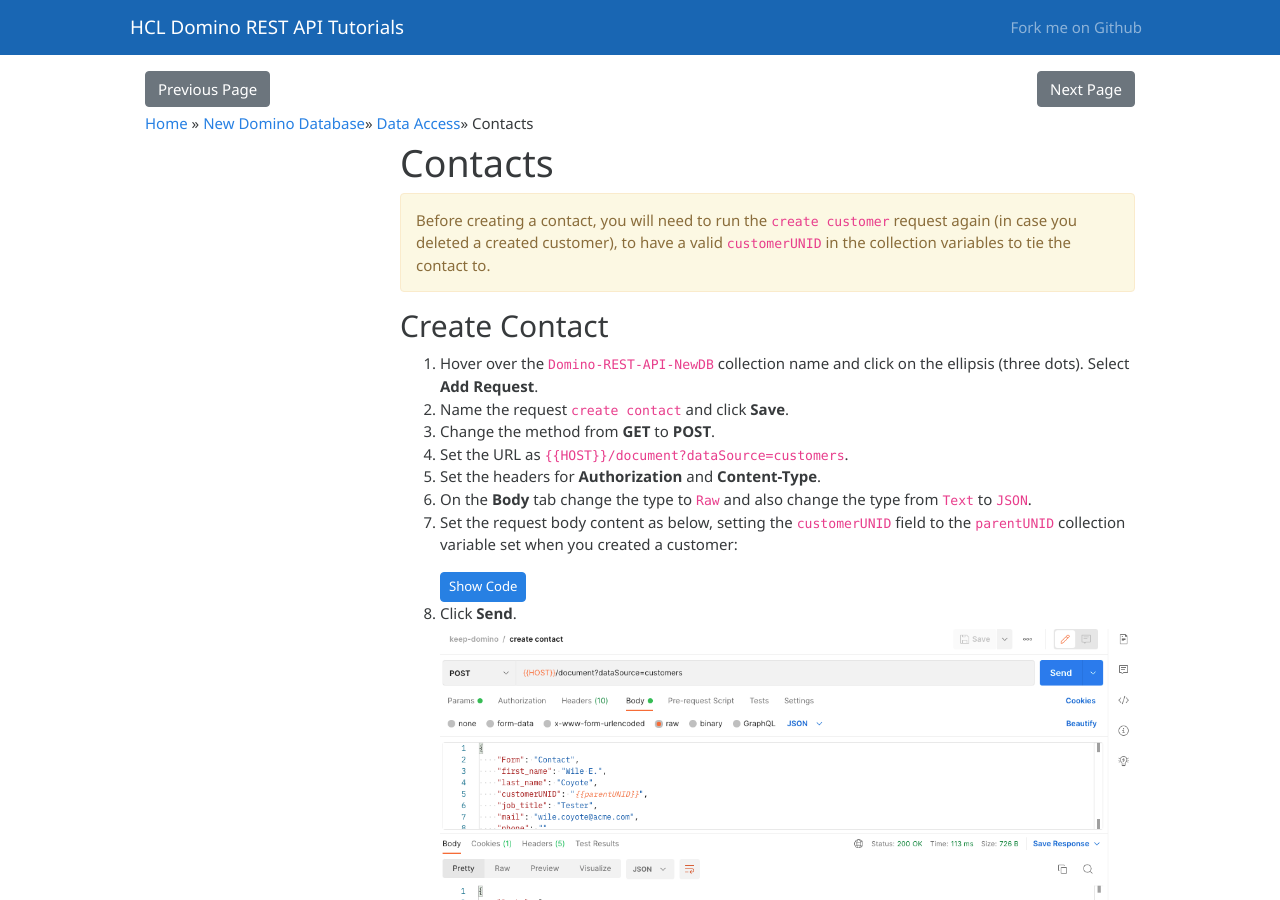
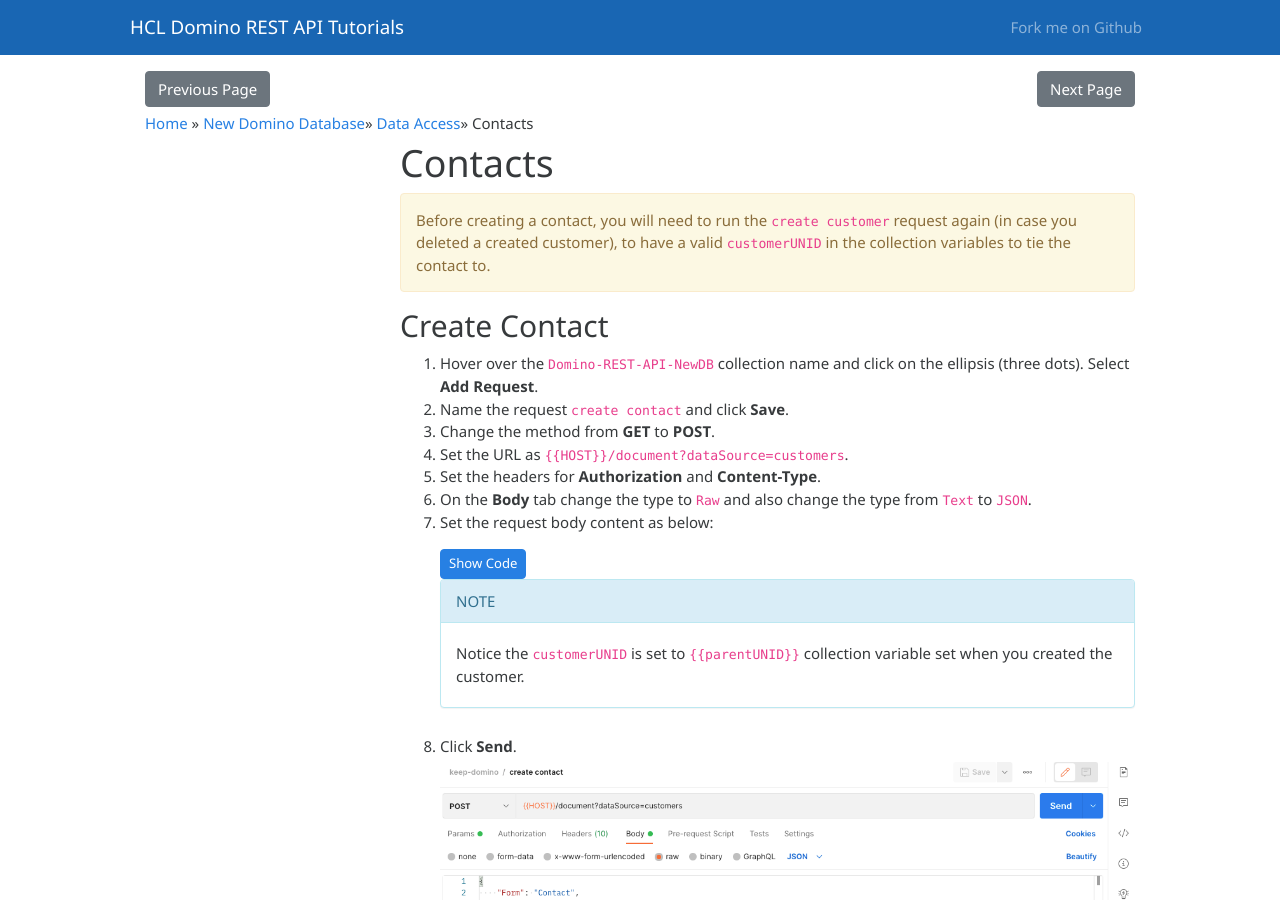
Before and after one commit to HCL-TECH-SOFTWARE/domino-keep-tutorials, a Jekyll site: the page built from pages/domino-new/dataAccess/contacts.md, in a window 1280 px wide and 900 px high. Built offline with Jekyll 4.4.1, drawn with Linux system fonts in a browser that asks for light colours.

Commit message:
Update contacts step

```diff
--- a/pages/domino-new/dataAccess/contacts.md
+++ b/pages/domino-new/dataAccess/contacts.md
@@ -25,7 +25,7 @@
 4. Set the URL as {% raw %}`{{HOST}}/document?dataSource=customers`{% endraw %}.
 5. Set the headers for **Authorization** and **Content-Type**.
 6. On the **Body** tab change the type to `Raw` and also change the type from `Text` to `JSON`.
-7. Set the request body content as below, setting the `customerUNID` field to the `parentUNID` collection variable set when you created a customer:
+7. Set the request body content as below:
     {% raw %}
     ~~~json
     {
@@ -40,6 +40,14 @@
     ~~~
     {: .code}
     {% endraw %}
+
+    <div class="panel panel-info">
+    NOTE
+    {: .panel-heading}
+    <div class="panel-body">
+    Notice the `customerUNID` is set to {% raw %}`{{parentUNID}}`{% endraw %} collection variable set when you created the customer.
+    </div>
+    </div>
 8. Click **Send**.
     ![Create Contact](../images/data/create_contact.png)
 
```
